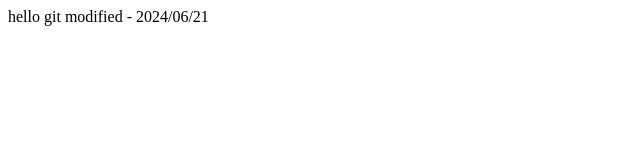
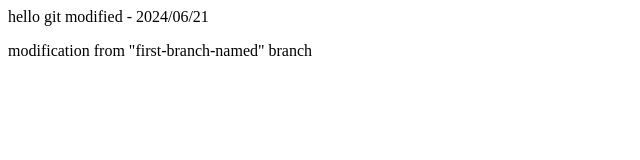
Before and after one commit to tfamu/git-learning-repo, a plain HTML site: page index.html in a window 1280 px wide. Shown: the whole page, without its empty margins (0-640 px from the left). Drawn offline with Linux system fonts and the light colour scheme.

Commit message:
modified from branch

```diff
--- a/index.html
+++ b/index.html
@@ -8,5 +8,6 @@
 <body>
     hello git
     modified - 2024/06/21
+    <p>modification from "first-branch-named" branch</p>
 </body>
 </html>
```
